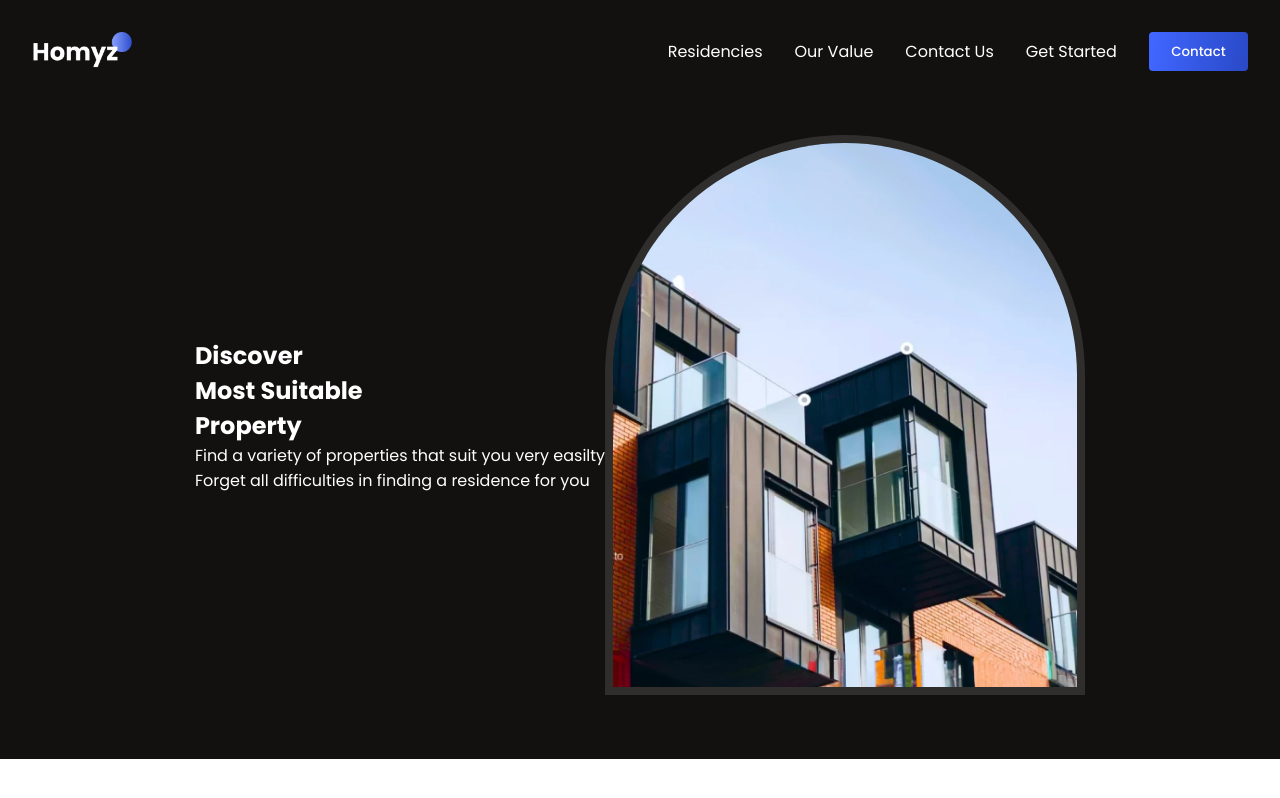
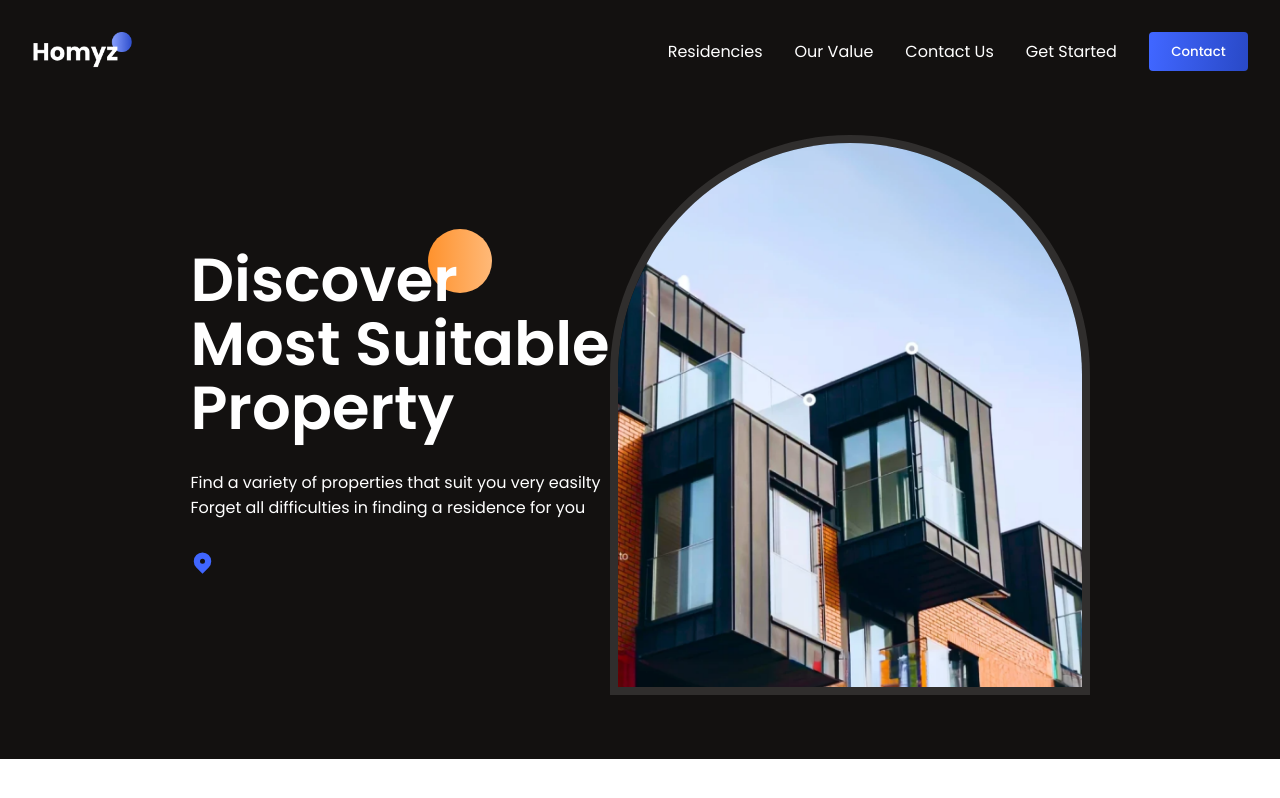
Before and after one commit to zahid-shadbox/real-estate-client, a React (Vite) app: page / in a window 1280 px wide. Built offline with nearby package versions, Linux system fonts and the light colour scheme.

Commit message:
added styles to hero section

```diff
--- a/src/components/Hero/Hero.css
+++ b/src/components/Hero/Hero.css
@@ -9,6 +9,36 @@
     justify-content: space-between;
     align-items: flex-end;
 }
+
+/* Left Side */
+
+.hero-left{
+gap: 30px;
+}
+
+.hero-title{
+    position: relative;
+    z-index: 1;
+}
+
+.hero-title>h1{
+    font-weight: 600;
+    font-size: 3.8rem;
+    line-height: 4rem;
+}
+
+.orange-circle{
+    height: 4rem;
+    width: 4rem;
+    background: var(--orange-gradient);
+    border-radius: 100%;
+    position: absolute;
+    right: 28%;
+    top: -10%;
+    z-index: -1;
+}
+
+
 
 /* Right Side */
 
--- a/src/components/Hero/Hero.jsx
+++ b/src/components/Hero/Hero.jsx
@@ -1,12 +1,14 @@
 import "./Hero.css";
+import {HiLocationMarker} from "react-icons/hi";
 
 const Hero = () => {
   return (
     <section className="hero-wrapper">
       <div className="paddings innerWidth flexCenter hero-container">
         {/*Left Side */}
-        <div className="hero-left">
+        <div className="flexColStart hero-left">
           <div className="hero-title">
+          <div className="orange-circle"/>
             <h1>
               Discover <br />
               Most Suitable <br />
@@ -16,6 +18,9 @@
           <div className="flexColStart hero-des">
             <span>Find a variety of properties that suit you very easilty</span>
             <span>Forget all difficulties in finding a residence for you</span>
+          </div>
+          <div className="search-bar">
+          <HiLocationMarker color="var(--blue)" size={25}/>
           </div>
         </div>
         {/*Right Side */}
```
